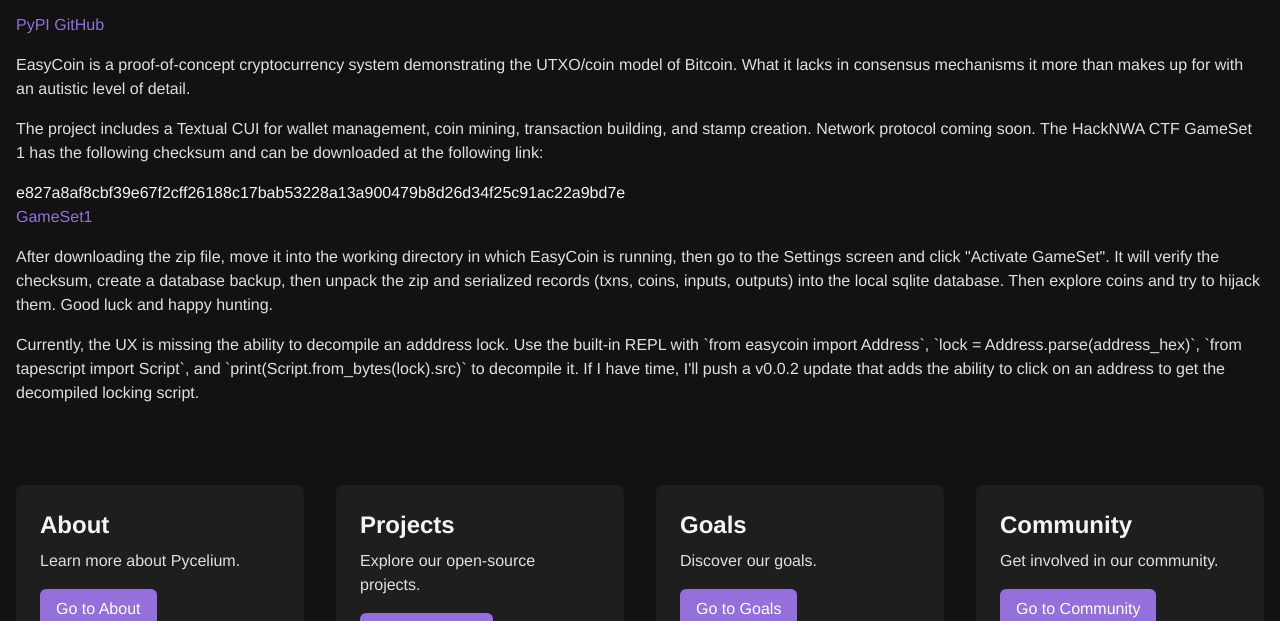
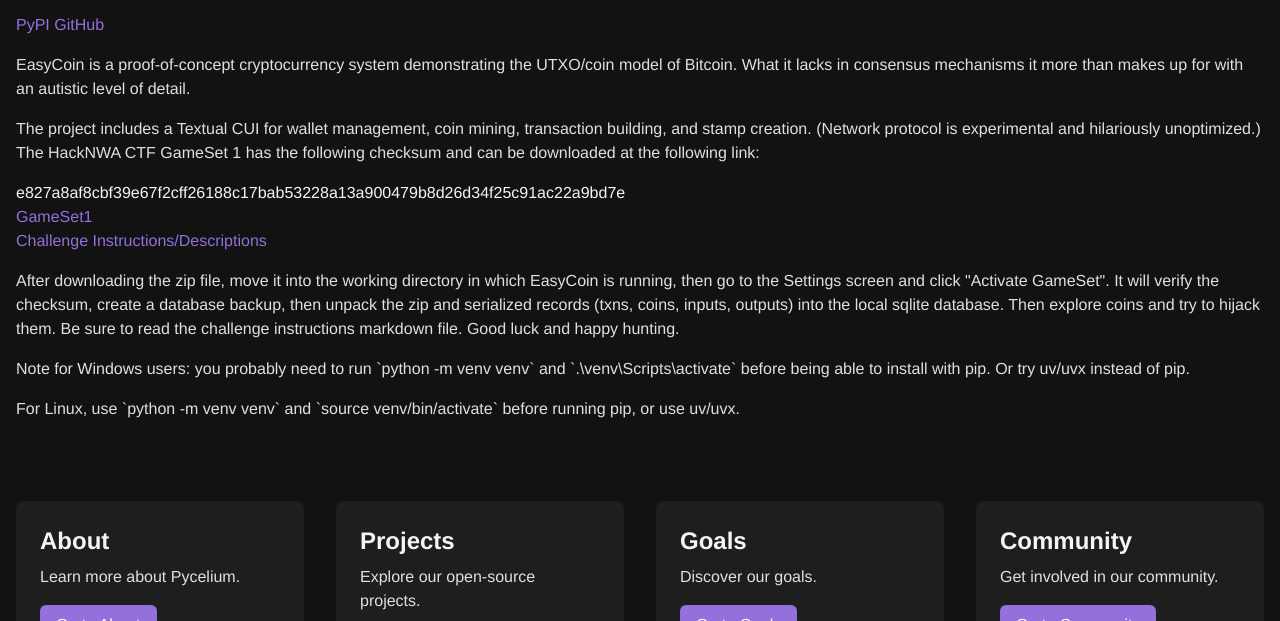
Before and after one commit to k98kurz/pycelium.com, a website built with Vite: page index.html in a window 1280 px wide. Shown: the part 739-1360 px from the top of the page. Built offline with nearby package versions, Linux system fonts and the light colour scheme.

Commit message:
updated notes about EasyCoin; added link to challenge instructions

```diff
--- a/index.html
+++ b/index.html
@@ -48,13 +48,16 @@
                 <p class="text-dark-text mb-4">
                     The project includes a Textual CUI for wallet management,
                     coin mining, transaction building, and stamp creation.
-                    Network protocol coming soon.
+                    (Network protocol is experimental and hilariously unoptimized.)
                     The HackNWA CTF GameSet 1 has the following checksum and
                     can be downloaded at the following link:
                     <ul class="mb-4">
                         <li>e827a8af8cbf39e67f2cff26188c17bab53228a13a900479b8d26d34f25c91ac22a9bd7e</li>
                         <li><a href="https://drive.google.com/file/d/1ZctWZHZPl_qLCX-cFNZyWTC8S8oGT4Ns/view?usp=drive_link">
                             GameSet1
+                        </a></li>
+                        <li><a href="https://drive.google.com/drive/u/0/folders/17nILO4uMahMybvhg8nyDJvJApKRBrh2I">
+                            Challenge Instructions/Descriptions
                         </a></li>
                     </ul>
                 </p>
@@ -65,17 +68,19 @@
                     the checksum, create a database backup, then unpack the zip
                     and serialized records (txns, coins, inputs, outputs) into
                     the local sqlite database. Then explore coins and try to hijack
-                    them. Good luck and happy hunting.
+                    them. Be sure to read the challenge instructions markdown file.
+                    Good luck and happy hunting.
                 </p>
                 <p class="text-dark-text mb-4">
-                    Currently, the UX is missing the ability to decompile an adddress
-                    lock. Use the built-in REPL with `from easycoin import Address`,
-                    `lock = Address.parse(address_hex)`, `from tapescript import Script`,
-                    and `print(Script.from_bytes(lock).src)` to decompile it. If I
-                    have time, I'll push a v0.0.2 update that adds the ability to
-                    click on an address to get the decompiled locking script.
+                    Note for Windows users: you probably need to run
+                    `python -m venv venv` and `.\venv\Scripts\activate` before
+                    being able to install with pip. Or try uv/uvx instead of pip.
                 </p>
-            </div>
+                <p class="text-dark-text mb-4">
+                    For Linux, use `python -m venv venv` and
+                    `source venv/bin/activate` before running pip, or use uv/uvx.
+                </p>
+           </div>
         </section>
 
         <section class="grid grid-cols-1 md:grid-cols-2 lg:grid-cols-4 gap-8 mb-16">
```
